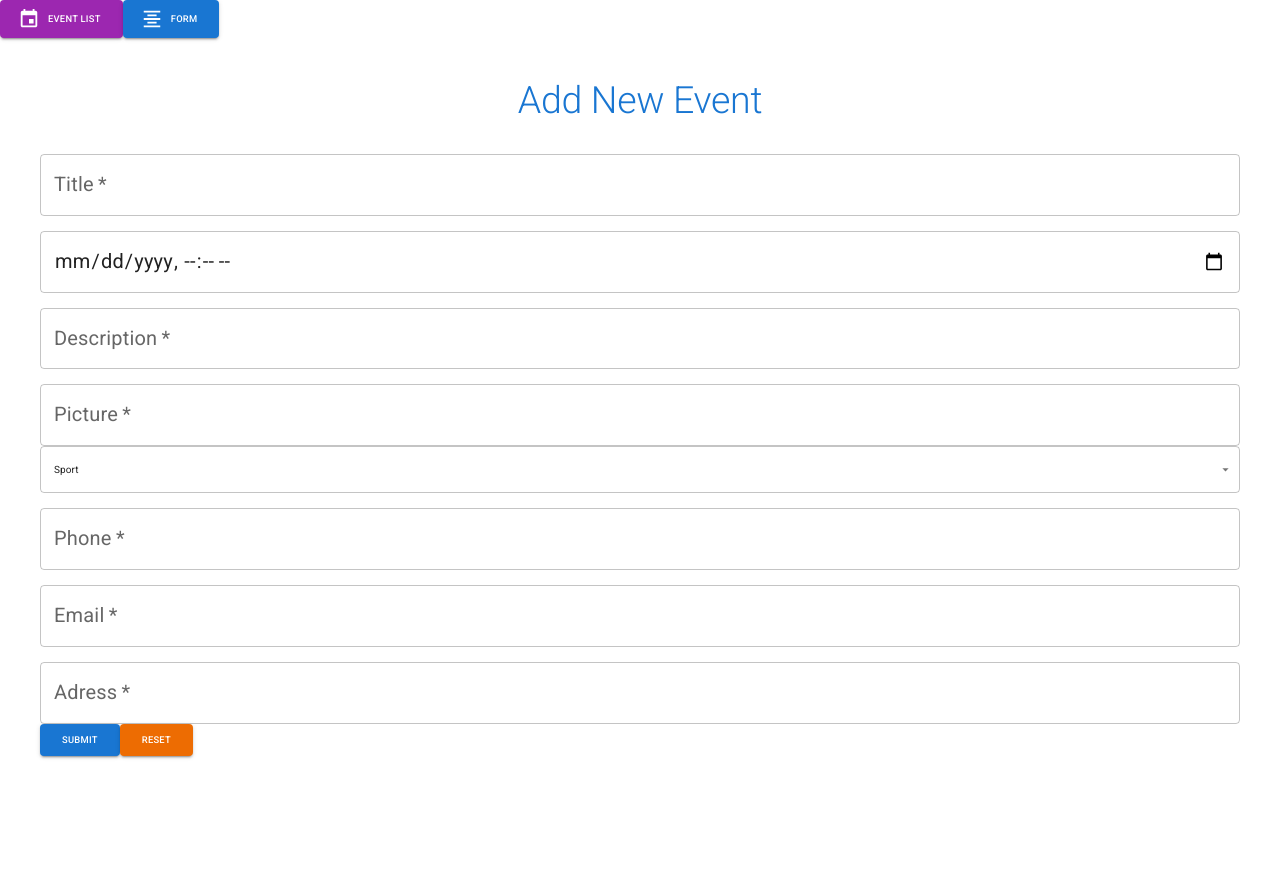
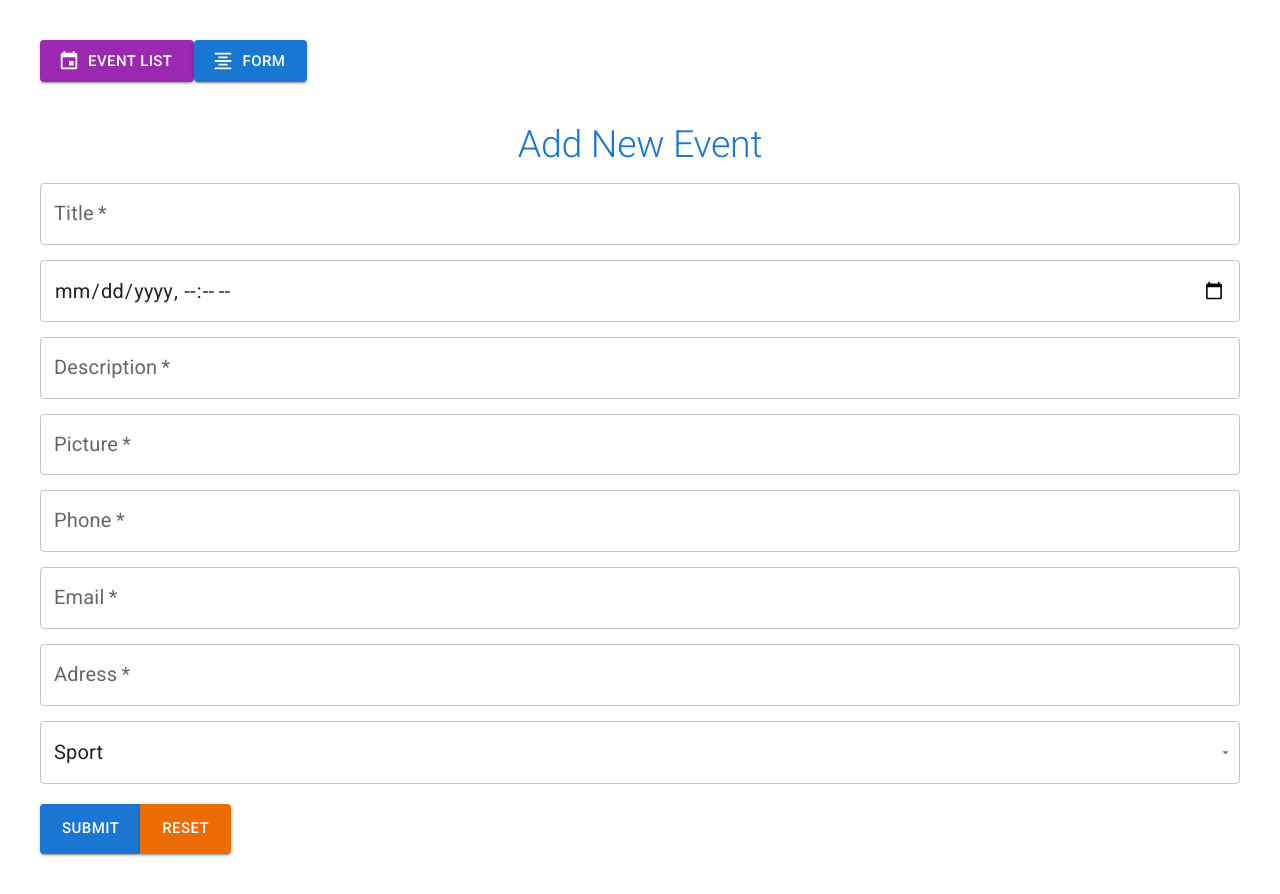
Before and after one commit to tsmolarczyk/your-event, a React (Create React App) app: page /form in a window 1280 px wide. Before the commit the page ends 800 px from the top, so only its background shows below. Built offline with nearby package versions, Linux system fonts and the light colour scheme.

Commit message:
form styled

```diff
--- a/data/db.json
+++ b/data/db.json
@@ -1,15 +1,37 @@
 {
   "events": [
     {
-      "title": "nowa silka",
-      "date": "2222-02-10T10:00",
-      "description": "12312312",
-      "picture": "123123123",
+      "title": "32432412",
+      "date": "2022-02-10T10:00",
+      "description": "dwa",
+      "picture": "src",
       "category": "sport",
       "phone": "123123123",
       "email": "tomek.smolarczyk@gmail.com",
-      "place": "Katowice",
+      "place": "zory",
       "id": 1
+    },
+    {
+      "title": "dasdasd",
+      "date": "2020-02-10T10:00",
+      "description": "sdasda",
+      "picture": "asdasd",
+      "category": "sport",
+      "phone": "asdasdasd",
+      "email": "tomek.smolarczyk@gmail.com",
+      "place": "123123",
+      "id": 2
+    },
+    {
+      "title": "dasdasd123",
+      "date": "2020-02-10T10:00",
+      "description": "sdasda",
+      "picture": "asdasd",
+      "category": "sport",
+      "phone": "asdasdasd",
+      "email": "tomek.smolarczyk@gmail.com",
+      "place": "123123",
+      "id": 3
     }
   ]
 }
--- a/package.json
+++ b/package.json
@@ -8,7 +8,6 @@
     "@mui/icons-material": "^5.8.3",
     "@mui/material": "^5.8.3",
     "@testing-library/jest-dom": "^5.16.4",
-    "@testing-library/react": "^13.3.0",
     "@testing-library/user-event": "^13.5.0",
     "@types/jest": "^27.5.2",
     "@types/node": "^16.11.39",
@@ -47,5 +46,10 @@
       "last 1 firefox version",
       "last 1 safari version"
     ]
+  },
+  "devDependencies": {
+    "@testing-library/react": "^13.3.0",
+    "jest-dom": "^4.0.0",
+    "react-test-renderer": "^18.1.0"
   }
 }
--- a/src/App.tsx
+++ b/src/App.tsx
@@ -1,7 +1,6 @@
 import { EventsList } from './pages/Events/EventsList';
 import { NavBar } from './components/Navigation/NavBar';
 import { Routes, Route } from 'react-router-dom';
-import { Footer } from './components/Footer/Footer';
 import { AddEventForm } from './pages/Form/AddEventForm';
 import { BrowserRouter } from 'react-router-dom';
 
@@ -13,8 +12,6 @@ function App() {
         <Route path='/' element={<EventsList />} />
         <Route path='/form' element={<AddEventForm />} />
       </Routes>
-
-      <Footer />
     </BrowserRouter>
   );
 }
--- a/src/components/Navigation/NavBar.tsx
+++ b/src/components/Navigation/NavBar.tsx
@@ -6,13 +6,14 @@ import { Box } from '@mui/system';
 
 const NavBar = () => {
   return (
-    <Box>
+    <Box margin={5}>
       <Link to='/' style={{ textDecoration: 'none' }}>
         <Button
           startIcon={<EventIcon />}
           size='large'
           color='secondary'
           variant='contained'
+          style={{ fontSize: '15px' }}
         >
           Event List
         </Button>
@@ -24,6 +25,7 @@ const NavBar = () => {
           size='large'
           color='primary'
           variant='contained'
+          style={{ fontSize: '15px' }}
         >
           Form
         </Button>
--- a/src/pages/Events/EventsList.tsx
+++ b/src/pages/Events/EventsList.tsx
@@ -81,6 +81,7 @@ const EventsList = () => {
               id={event.id}
               title={event.title}
               place={event.place}
+              picture={event.picture}
               onDelete={handleDelete}
             />
           </Grid>
--- a/src/pages/Form/AddEventForm.tsx
+++ b/src/pages/Form/AddEventForm.tsx
@@ -1,36 +1,24 @@
 import { useAddEventForm } from './useAddEventForm';
 
 import { FormValues } from '../../utils/types';
-
-import * as Yup from 'yup';
+import { validationSchema } from '../../utils/validation';
 
 import { Formik, Form } from 'formik';
 
-import { Box, MenuItem } from '@mui/material';
+import { Box, ButtonGroup, MenuItem } from '@mui/material';
 import { TextField } from '@mui/material';
+import FormControl from '@mui/material/FormControl';
 import Button from '@mui/material/Button';
 import { Select } from '@mui/material';
 import { Typography } from '@mui/material';
 import { styled } from '@mui/system';
 
+const StyledParagraph = styled(Typography)({
+  color: 'red',
+  marginLeft: 10,
+});
 const StyledTextField = styled(TextField)({
-  marginTop: 15,
-});
-
-const validationSchema = Yup.object({
-  title: Yup.string()
-    .max(20, 'Must be 20 characters or less')
-    .required('Required'),
-  description: Yup.string().required('Description is required'),
-  picture: Yup.string().required('Add a picture'),
-  phone: Yup.string()
-    .max(13, 'Phone number is too long')
-    .min(7, 'Phone number is too short')
-    .required('Phone number is required'),
-  email: Yup.string()
-    .email('Must be valid email adress')
-    .required('Email is required'),
-  place: Yup.string().required('Adress of the event is required'),
+  marginBottom: 15,
 });
 
 const initialValues: FormValues = {
@@ -92,7 +80,9 @@ const AddEventForm = () => {
                 value={values.title}
                 {...commonProps}
               />
-              {errors.title && touched.title && <p>{errors.title}</p>}
+              {errors.title && touched.title && (
+                <StyledParagraph>{errors.title}</StyledParagraph>
+              )}
 
               <StyledTextField
                 id='datetime-local'
@@ -103,41 +93,84 @@ const AddEventForm = () => {
                 value={values.date}
                 {...commonProps}
               />
-              {errors.date && touched.date && <p>{errors.date}</p>}
+              {errors.date && touched.date && (
+                <StyledParagraph>{errors.date}</StyledParagraph>
+              )}
 
               <StyledTextField
                 label='Description'
                 variant='outlined'
                 color='info'
-                fullWidth
-                required
-                InputLabelProps={{ style: { fontSize: 20 } }}
-                InputProps={{ style: { fontSize: 20 } }}
                 type='text'
                 id='description'
                 name='description'
                 onChange={handleChange}
                 value={values.description}
+                {...commonProps}
               />
               {errors.description && touched.description && (
-                <p>{errors.description}</p>
+                <StyledParagraph>{errors.description}</StyledParagraph>
               )}
 
               <StyledTextField
                 label='Picture'
                 variant='outlined'
                 color='info'
-                fullWidth
-                required
-                InputLabelProps={{ style: { fontSize: 20 } }}
-                InputProps={{ style: { fontSize: 20 } }}
                 type='text'
                 id='picture'
                 name='picture'
                 onChange={handleChange}
                 value={values.picture}
+                {...commonProps}
               />
-              {errors.picture && touched.picture && <p>{errors.picture}</p>}
+              {errors.picture && touched.picture && (
+                <StyledParagraph>{errors.picture}</StyledParagraph>
+              )}
+
+              <StyledTextField
+                label='Phone'
+                variant='outlined'
+                color='info'
+                type='text'
+                id='phone'
+                name='phone'
+                onChange={handleChange}
+                value={values.phone}
+                {...commonProps}
+              />
+              {errors.phone && touched.phone && (
+                <StyledParagraph>{errors.phone}</StyledParagraph>
+              )}
+
+              <StyledTextField
+                label='Email'
+                variant='outlined'
+                color='info'
+                type='email'
+                id='email'
+                name='email'
+                onChange={handleChange}
+                value={values.email}
+                {...commonProps}
+              />
+              {errors.email && touched.email && (
+                <StyledParagraph>{errors.email}</StyledParagraph>
+              )}
+
+              <StyledTextField
+                label='Adress'
+                variant='outlined'
+                color='info'
+                type='text'
+                id='place'
+                name='place'
+                onChange={handleChange}
+                value={values.place}
+                {...commonProps}
+              />
+              {errors.place && touched.place && (
+                <StyledParagraph>{errors.place}</StyledParagraph>
+              )}
 
               <Select
                 fullWidth
@@ -145,61 +178,31 @@ const AddEventForm = () => {
                 value={values.category}
                 onChange={handleChange}
               >
-                <MenuItem value='sport'>Sport</MenuItem>
-                <MenuItem value='culture'>Culture</MenuItem>
-                <MenuItem value='health'>Health</MenuItem>
+                <MenuItem value='sport'>
+                  <Typography fontSize={20}>Sport</Typography>
+                </MenuItem>
+                <MenuItem value='culture'>
+                  <Typography fontSize={20}>Culture</Typography>
+                </MenuItem>
+                <MenuItem value='health'>
+                  <Typography fontSize={20}>Health</Typography>
+                </MenuItem>
               </Select>
+            </Box>
 
-              <StyledTextField
-                label='Phone'
-                variant='outlined'
-                color='info'
-                fullWidth
-                required
-                InputLabelProps={{ style: { fontSize: 20 } }}
-                InputProps={{ style: { fontSize: 20 } }}
-                type='text'
-                id='phone'
-                name='phone'
-                onChange={handleChange}
-                value={values.phone}
-              />
-              {errors.phone && touched.phone && <p>{errors.phone}</p>}
-
-              <StyledTextField
-                label='Email'
-                variant='outlined'
-                color='info'
-                fullWidth
-                required
-                InputLabelProps={{ style: { fontSize: 20 } }}
-                InputProps={{ style: { fontSize: 20 } }}
-                type='email'
-                id='email'
-                name='email'
-                onChange={handleChange}
-                value={values.email}
-              />
-              {errors.email && touched.email && <p>{errors.email}</p>}
-
-              <StyledTextField
-                label='Adress'
-                variant='outlined'
-                color='info'
-                fullWidth
-                required
-                InputLabelProps={{ style: { fontSize: 20 } }}
-                InputProps={{ style: { fontSize: 20 } }}
-                type='text'
-                id='place'
-                name='place'
-                onChange={handleChange}
-                value={values.place}
-              />
-            </Box>
-            {errors.place && touched.place && <p>{errors.place}</p>}
-
-            <Button variant='contained' type='submit' size='large'>
+            <ButtonGroup
+              style={{
+                fontSize: '20px',
+                marginTop: '20px',
+                height: '50px',
+              }}
+            >
+              <Button
+                variant='contained'
+                type='submit'
+                size='large'
+                style={{ fontSize: '15px' }}
+              >
                 Submit
               </Button>
 
@@ -209,9 +212,11 @@ const AddEventForm = () => {
                 type='reset'
                 size='large'
                 onClick={handleReset}
+                style={{ fontSize: '15px' }}
               >
                 Reset
               </Button>
+            </ButtonGroup>
           </Form>
         )}
       </Formik>
--- a/src/pages/Form/useAddEventForm.ts
+++ b/src/pages/Form/useAddEventForm.ts
@@ -4,13 +4,13 @@ import { FormValues } from '../../utils/types';
 const useAddEventForm = () => {
   const handleSubmit = (values: FormValues) => {
     try {
-      fetch(eventsUrl, {
+      fetch('eventsUrl', {
         method: 'POST',
         headers: { 'Content-type': 'application/json' },
         body: JSON.stringify({ ...values }),
       });
     } catch {
-      console.log('lol');
+      alert('ERROR');
     }
   };
 
--- /dev/null
+++ b/src/utils/validation.ts
@@ -0,0 +1,19 @@
+import * as Yup from 'yup';
+
+const validationSchema = Yup.object({
+  title: Yup.string()
+    .max(20, 'Must be 20 characters or less')
+    .required('Required'),
+  description: Yup.string().required('Description is required'),
+  picture: Yup.string().required('Add a picture'),
+  phone: Yup.string()
+    .max(13, 'Phone number is too long')
+    .min(7, 'Phone number is too short')
+    .required('Phone number is required'),
+  email: Yup.string()
+    .email('Must be valid email adress')
+    .required('Email is required'),
+  place: Yup.string().required('Adress of the event is required'),
+});
+
+export { validationSchema };
```
Also changed, not shown: src/components/Event/Event.tsx (+11 -2 lines), src/components/Footer/Footer.tsx (deleted, +0 -19 lines), 1 other file (tests, documents, lock files or other folders). Lines whose indentation alone changed are shown as unchanged.
